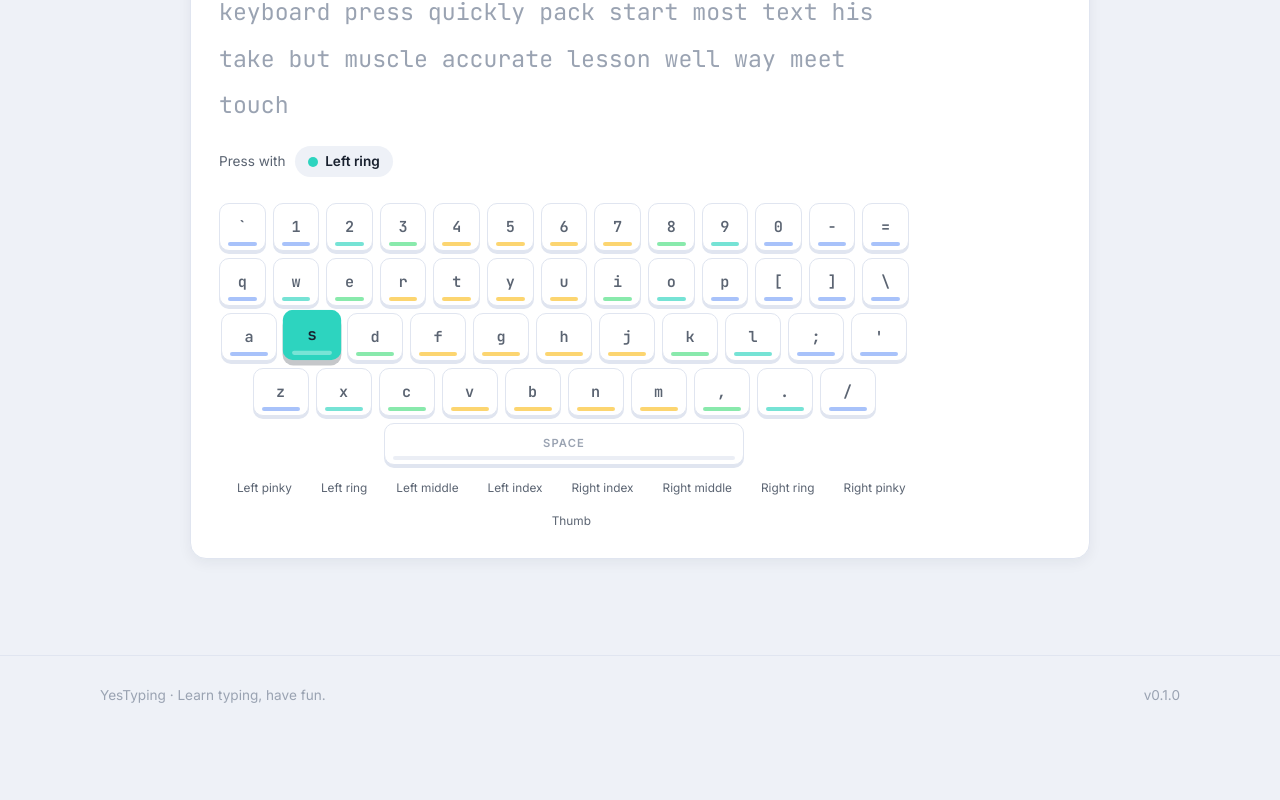
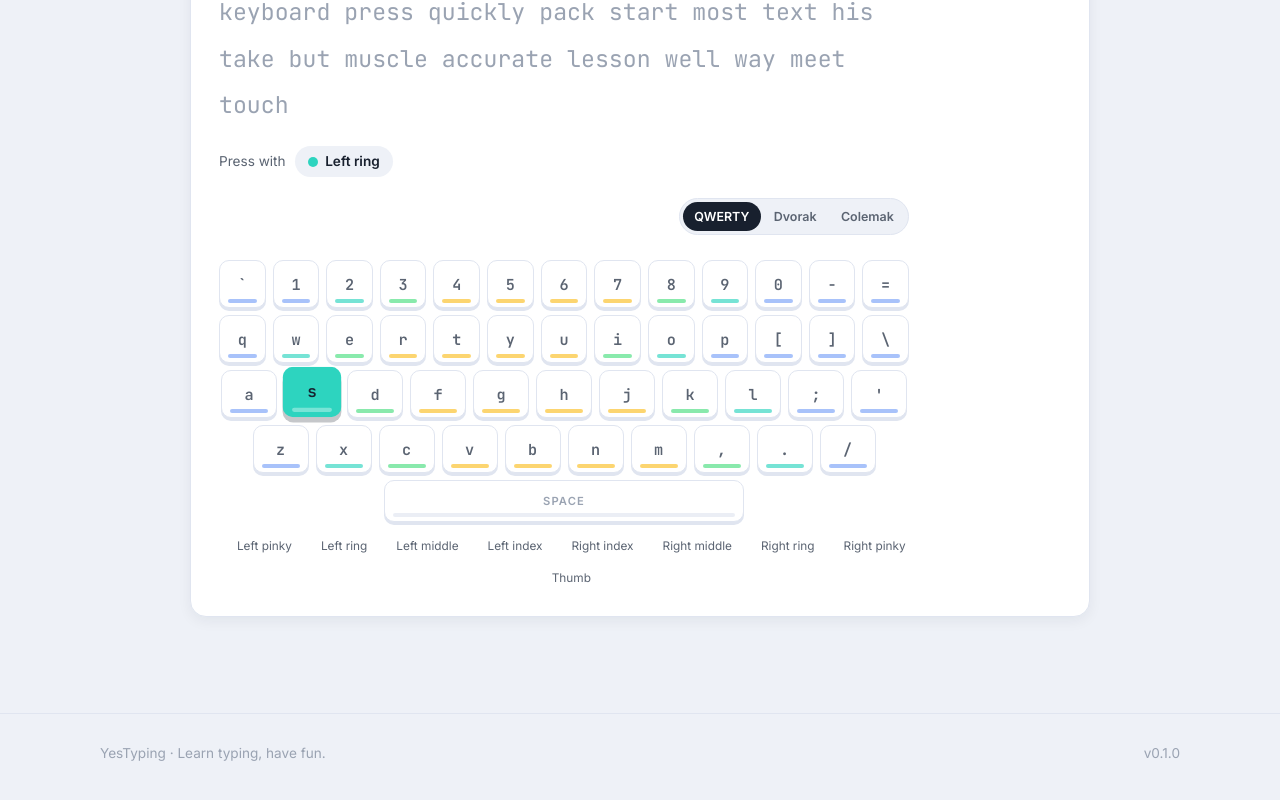
Before and after one commit to JosiahBristow/YesTyping, a React (Vite) app: page /speed-test in a window 1280 px wide. Shown: the part 789-1589 px from the top of the page. Before the commit the page ends 1533 px from the top, so only its background shows below. Built offline with nearby package versions, Linux system fonts and the light colour scheme.

Commit message:
feat: add Dvorak and Colemak keyboard layouts

```diff
--- a/src/components/Keyboard.tsx
+++ b/src/components/Keyboard.tsx
@@ -1,27 +1,29 @@
 import { useTranslation } from 'react-i18next'
 import { cn } from '../lib/cn'
-import {
-  FINGER_BY_KEY,
-  FINGERS,
-  KEYBOARD_ROWS,
-  keyForChar,
-  type Finger,
-} from '../features/typing/fingerMap'
+import { FINGER_BY_KEY, FINGERS, KEYBOARD_ROWS, type Finger } from '../features/typing/fingerMap'
+import { charAtKey, keyForChar, type LayoutId } from '../features/typing/layouts'
 
 export interface KeyboardProps {
   activeKey?: string | null
   pressedKey?: string | null
   pressCount?: number
   showLegend?: boolean
+  layout?: LayoutId
 }
 
 function capClass(finger: Finger | undefined): string {
   return finger ? `finger-${finger}` : ''
 }
 
-export function Keyboard({ activeKey, pressedKey, pressCount = 0, showLegend = true }: KeyboardProps) {
+export function Keyboard({
+  activeKey,
+  pressedKey,
+  pressCount = 0,
+  showLegend = true,
+  layout = 'qwerty',
+}: KeyboardProps) {
   const { t } = useTranslation()
-  const pressed = pressedKey ? keyForChar(pressedKey) : null
+  const pressed = pressedKey ? keyForChar(pressedKey, layout) : null
 
   const renderCap = (key: string, extraClass = '') => {
     const finger = FINGER_BY_KEY[key]
@@ -35,7 +37,7 @@ export function Keyboard({ activeKey, pressedKey, pressCount = 0, showLegend = t
         data-finger={finger ?? undefined}
         aria-hidden
       >
-        {key}
+        {charAtKey(key, layout)}
       </div>
     )
   }
--- /dev/null
+++ b/src/components/LayoutPicker.tsx
@@ -0,0 +1,24 @@
+import { useTranslation } from 'react-i18next'
+import { LAYOUTS, type LayoutId } from '../features/typing/layouts'
+import { useLayout } from '../lib/layout'
+import { cn } from '../lib/cn'
+
+export function LayoutPicker() {
+  const { t } = useTranslation()
+  const { layout, setLayout } = useLayout()
+
+  return (
+    <div className="layout-switch" role="group" aria-label={t('layout.label')}>
+      {LAYOUTS.map((id: LayoutId) => (
+        <button
+          key={id}
+          type="button"
+          className={cn(layout === id && 'active')}
+          onClick={() => setLayout(id)}
+        >
+          {t(`layout.${id}`)}
+        </button>
+      ))}
+    </div>
+  )
+}
--- a/src/features/typing/TypingSession.tsx
+++ b/src/features/typing/TypingSession.tsx
@@ -1,14 +1,16 @@
 import { useState } from 'react'
 import { useTranslation } from 'react-i18next'
 import { useTypingEngine } from './useTypingEngine'
-import { fingerForChar, keyForChar } from './fingerMap'
+import { fingerForChar, keyForChar } from './layouts'
 import type { EngineResult } from './metrics'
 import { formatClock } from './metrics'
 import { Keyboard } from '../../components/Keyboard'
 import { ResultSummary } from '../../components/ResultSummary'
 import { FingerGuide } from '../../components/FingerGuide'
+import { LayoutPicker } from '../../components/LayoutPicker'
 import { TypeArea } from './TypeArea'
 import { cn } from '../../lib/cn'
+import { useLayout } from '../../lib/layout'
 
 export interface TypingSessionProps {
   text: string
@@ -23,6 +25,7 @@ interface EngineProps extends TypingSessionProps {
 
 function Engine({ text, onFinish, onNext, onPrev, onRestart }: EngineProps) {
   const { t } = useTranslation()
+  const layout = useLayout((s) => s.layout)
   const [result, setResult] = useState<EngineResult | null>(null)
   const engine = useTypingEngine({
     text,
@@ -33,8 +36,8 @@ function Engine({ text, onFinish, onNext, onPrev, onRestart }: EngineProps) {
   })
 
   const currentChar = engine.finished ? null : text[engine.index]
-  const activeKey = currentChar ? keyForChar(currentChar) : null
-  const finger = currentChar ? fingerForChar(currentChar) : null
+  const activeKey = currentChar ? keyForChar(currentChar, layout) : null
+  const finger = currentChar ? fingerForChar(currentChar, layout) : null
 
   return (
     <div className="session-grid">
@@ -70,7 +73,10 @@ function Engine({ text, onFinish, onNext, onPrev, onRestart }: EngineProps) {
         </div>
       )}
 
-      <Keyboard activeKey={activeKey} pressedKey={engine.lastKey} pressCount={engine.pressCount} />
+      <div className="kb-toolbar">
+        <LayoutPicker />
+      </div>
+      <Keyboard activeKey={activeKey} pressedKey={engine.lastKey} pressCount={engine.pressCount} layout={layout} />
       </div>
 
       <FingerGuide finger={finger} />
--- a/src/features/typing/fingerMap.ts
+++ b/src/features/typing/fingerMap.ts
@@ -32,24 +32,6 @@ export const FINGER_BY_KEY: Record<string, Finger> = {
   ' ': 'th',
 }
 
-const SHIFT_KEYS: Record<string, string> = {
-  '!': '1', '@': '2', '#': '3', '$': '4', '%': '5',
-  '^': '6', '&': '7', '*': '8', '(': '9', ')': '0',
-  _: '-', '+': '=', '{': '[', '}': ']', ':': ';',
-  '"': "'", '<': ',', '>': '.', '?': '/',
-}
-
-export function keyForChar(ch: string): string {
-  if (ch === ' ') return 'space'
-  const lower = ch.toLowerCase()
-  if (SHIFT_KEYS[ch]) return SHIFT_KEYS[ch]
-  return lower
-}
-
-export function fingerForChar(ch: string): Finger | null {
-  return FINGER_BY_KEY[keyForChar(ch)] ?? null
-}
-
 export const KEYBOARD_ROWS: string[][] = [
   ['`', '1', '2', '3', '4', '5', '6', '7', '8', '9', '0', '-', '='],
   ['q', 'w', 'e', 'r', 't', 'y', 'u', 'i', 'o', 'p', '[', ']', '\\'],
--- /dev/null
+++ b/src/features/typing/layouts.ts
@@ -0,0 +1,122 @@
+import { FINGER_BY_KEY, type Finger } from './fingerMap'
+
+export type LayoutId = 'qwerty' | 'dvorak' | 'colemak'
+
+export const LAYOUTS: LayoutId[] = ['qwerty', 'dvorak', 'colemak']
+
+const DVORAK: Record<string, string> = {
+  '-': '[',
+  '=': ']',
+  '[': '/',
+  ']': '=',
+  q: "'",
+  w: ',',
+  e: '.',
+  r: 'p',
+  t: 'y',
+  y: 'f',
+  u: 'g',
+  i: 'c',
+  o: 'r',
+  p: 'l',
+  a: 'a',
+  s: 'o',
+  d: 'e',
+  f: 'u',
+  g: 'i',
+  h: 'd',
+  j: 'h',
+  k: 't',
+  l: 'n',
+  ';': 's',
+  "'": '-',
+  z: ';',
+  x: 'q',
+  c: 'j',
+  v: 'k',
+  b: 'x',
+  n: 'b',
+  m: 'm',
+  ',': 'w',
+  '.': 'v',
+  '/': 'z',
+}
+
+const COLEMAK: Record<string, string> = {
+  q: 'q',
+  w: 'w',
+  e: 'f',
+  r: 'p',
+  t: 'g',
+  y: 'j',
+  u: 'l',
+  i: 'u',
+  o: 'y',
+  p: ';',
+  a: 'a',
+  s: 'r',
+  d: 's',
+  f: 't',
+  g: 'd',
+  h: 'h',
+  j: 'n',
+  k: 'e',
+  l: 'i',
+  ';': 'o',
+  z: 'z',
+  x: 'x',
+  c: 'c',
+  v: 'v',
+  b: 'b',
+  n: 'k',
+  m: 'm',
+}
+
+const SHIFT_KEYS: Record<string, string> = {
+  '!': '1',
+  '@': '2',
+  '#': '3',
+  '$': '4',
+  '%': '5',
+  '^': '6',
+  '&': '7',
+  '*': '8',
+  '(': '9',
+  ')': '0',
+  _: '-',
+  '+': '=',
+  '{': '[',
+  '}': ']',
+  ':': ';',
+  '"': "'",
+  '<': ',',
+  '>': '.',
+  '?': '/',
+}
+
+const LAYOUT_MAP: Record<Exclude<LayoutId, 'qwerty'>, Record<string, string>> = {
+  dvorak: DVORAK,
+  colemak: COLEMAK,
+}
+
+const LAYOUT_REVERSE: Record<Exclude<LayoutId, 'qwerty'>, Record<string, string>> = {
+  dvorak: Object.fromEntries(Object.entries(DVORAK).map(([k, v]) => [v, k])),
+  colemak: Object.fromEntries(Object.entries(COLEMAK).map(([k, v]) => [v, k])),
+}
+
+export function charAtKey(key: string, layout: LayoutId): string {
+  const map = LAYOUT_MAP[layout as Exclude<LayoutId, 'qwerty'>]
+  return map?.[key] ?? key
+}
+
+export function keyForChar(ch: string, layout: LayoutId = 'qwerty'): string {
+  if (ch === ' ') return 'space'
+  const lower = ch.toLowerCase()
+  const base = SHIFT_KEYS[ch] ?? lower
+  if (layout === 'qwerty') return base
+  return LAYOUT_REVERSE[layout][base] ?? base
+}
+
+export function fingerForChar(ch: string, layout: LayoutId = 'qwerty'): Finger | null {
+  return FINGER_BY_KEY[keyForChar(ch, layout)] ?? null
+}
--- a/src/i18n/en.json
+++ b/src/i18n/en.json
@@ -103,6 +103,12 @@
     "en": "English",
     "zh": "中文"
   },
+  "layout": {
+    "label": "Keyboard layout",
+    "qwerty": "QWERTY",
+    "dvorak": "Dvorak",
+    "colemak": "Colemak"
+  },
   "footer": {
     "tagline": "Learn typing, have fun."
   }
--- a/src/i18n/zh.json
+++ b/src/i18n/zh.json
@@ -103,6 +103,12 @@
     "en": "English",
     "zh": "中文"
   },
+  "layout": {
+    "label": "键盘配列",
+    "qwerty": "QWERTY",
+    "dvorak": "Dvorak",
+    "colemak": "Colemak"
+  },
   "footer": {
     "tagline": "快乐学习打字"
   }
--- /dev/null
+++ b/src/lib/layout.ts
@@ -0,0 +1,26 @@
+import { create } from 'zustand'
+import type { LayoutId } from '../features/typing/layouts'
+
+const STORAGE_KEY = 'yestyping.layout'
+
+export function detectLayout(): LayoutId {
+  const stored = localStorage.getItem(STORAGE_KEY)
+  return stored === 'dvorak' || stored === 'colemak' ? stored : 'qwerty'
+}
+
+function persistLayout(layout: LayoutId): void {
+  localStorage.setItem(STORAGE_KEY, layout)
+}
+
+interface LayoutState {
+  layout: LayoutId
+  setLayout: (layout: LayoutId) => void
+}
+
+export const useLayout = create<LayoutState>((set) => ({
+  layout: detectLayout(),
+  setLayout: (layout) => {
+    persistLayout(layout)
+    set({ layout })
+  },
+}))
--- a/src/pages/SpeedTestPage.tsx
+++ b/src/pages/SpeedTestPage.tsx
@@ -1,7 +1,7 @@
 import { useTranslation } from 'react-i18next'
 import { useMemo, useState } from 'react'
 import { useTypingEngine } from '../features/typing/useTypingEngine'
-import { fingerForChar, keyForChar } from '../features/typing/fingerMap'
+import { fingerForChar, keyForChar } from '../features/typing/layouts'
 import type { EngineResult } from '../features/typing/metrics'
 import { formatClock } from '../features/typing/metrics'
 import { generateWords } from '../features/typing/words'
@@ -9,8 +9,10 @@ import { useLocalStats } from '../features/stats/useLocalStats'
 import { Keyboard } from '../components/Keyboard'
 import { TrendChart } from '../components/TrendChart'
 import { FingerGuide } from '../components/FingerGuide'
+import { LayoutPicker } from '../components/LayoutPicker'
 import { TypeArea } from '../features/typing/TypeArea'
 import { cn } from '../lib/cn'
+import { useLayout } from '../lib/layout'
 
 const DURATIONS = [15, 30, 60]
 
@@ -24,6 +26,7 @@ function SpeedEngine({
   onRestart: () => void
 }) {
   const { t } = useTranslation()
+  const layout = useLayout((s) => s.layout)
   const [result, setResult] = useState<EngineResult | null>(null)
   const { add } = useLocalStats()
   const initialText = useMemo(() => generateWords(80), [])
@@ -48,8 +51,8 @@ function SpeedEngine({
 
   const progress = Math.min(1, engine.elapsed / duration)
   const currentChar = engine.finished ? null : engine.text[engine.index]
-  const activeKey = currentChar ? keyForChar(currentChar) : null
-  const finger = currentChar ? fingerForChar(currentChar) : null
+  const activeKey = currentChar ? keyForChar(currentChar, layout) : null
+  const finger = currentChar ? fingerForChar(currentChar, layout) : null
 
   return (
     <>
@@ -103,7 +106,10 @@ function SpeedEngine({
         </div>
       )}
 
-      <Keyboard activeKey={activeKey} pressedKey={engine.lastKey} pressCount={engine.pressCount} />
+      <div className="kb-toolbar">
+        <LayoutPicker />
+      </div>
+      <Keyboard activeKey={activeKey} pressedKey={engine.lastKey} pressCount={engine.pressCount} layout={layout} />
         </div>
 
         <FingerGuide finger={engine.finished ? null : finger} />
--- a/src/styles/global.css
+++ b/src/styles/global.css
@@ -719,6 +719,36 @@ a {
   user-select: none;
 }
 
+.kb-toolbar {
+  display: flex;
+  justify-content: flex-end;
+  margin-top: 1.3rem;
+}
+
+.layout-switch {
+  display: inline-flex;
+  gap: 2px;
+  padding: 3px;
+  border-radius: 999px;
+  background: var(--canvas);
+  border: 1px solid var(--line);
+}
+
+.layout-switch button {
+  border: 0;
+  background: transparent;
+  padding: 0.3rem 0.7rem;
+  border-radius: 999px;
+  font-size: 0.78rem;
+  font-weight: 600;
+  color: var(--ink-soft);
+}
+
+.layout-switch button.active {
+  background: var(--ink);
+  color: #fff;
+}
+
 .kb-row {
   display: flex;
   gap: 7px;
```
